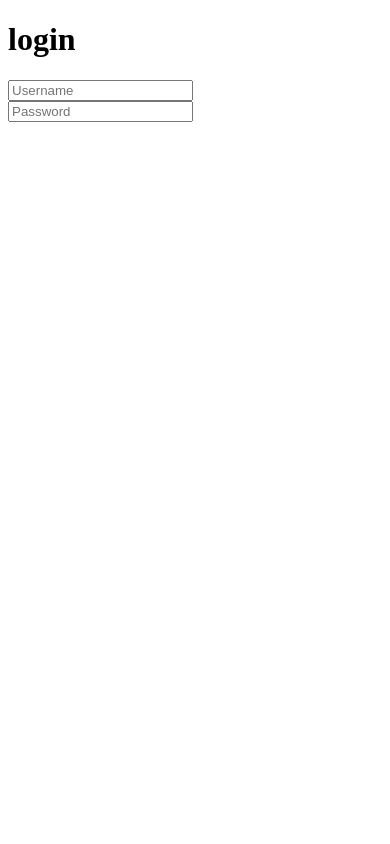
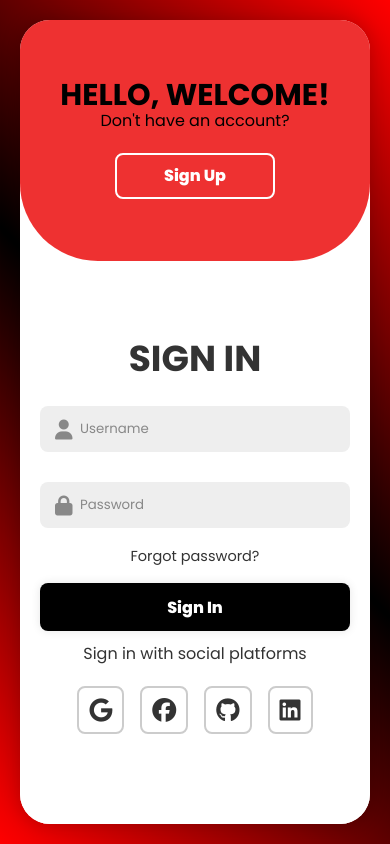
Before and after one commit to dlakk/movieHive, a plain HTML site: page login.html in a window 390 px wide. Drawn offline with Linux system fonts and the light colour scheme.

Commit message:
added a login feature

```diff
--- /dev/null
+++ b/login.css
@@ -0,0 +1,291 @@
+@import url("https://fonts.googleapis.com/css2?family=Lato:ital,wght@0,100;0,300;0,400;0,700;0,900;1,100;1,300;1,400;1,700;1,900&family=Poppins:ital,wght@0,100;0,200;0,300;0,400;0,500;0,600;0,700;0,800;0,900;1,100;1,200;1,300;1,400;1,500;1,600;1,700;1,800;1,900&display=swap");
+
+* {
+  box-sizing: border-box;
+  padding: 0;
+  margin: 0;
+  font-family: "Poppins", sans-serif;
+}
+
+body {
+  display: flex;
+  justify-content: center;
+  align-items: center;
+  min-height: 100vh;
+  background: linear-gradient(45deg, red, black, red);
+}
+
+/* Main container for form */
+.form-container {
+  position: relative;
+  width: 850px;
+  height: 550px;
+  background: #fff;
+  border-radius: 30px;
+  box-shadow: 0 0 20px rgba(0, 0, 0, 0.2);
+  overflow: hidden;
+  display: flex;
+  margin: 20px;
+}
+
+/* Sign In Box */
+.form-box {
+  position: absolute;
+  width: 50%;
+  height: 100%;
+  padding: 40px;
+  background: #fff;
+  display: flex;
+  justify-content: center;
+  align-items: center;
+  color: #333;
+  text-align: center;
+  z-index: 1;
+  transition: transform 0.6s ease-in-out 1.2s;
+}
+
+/* Sign In form is initially on the right */
+.form-box.sign-in {
+  right: 0;
+  transform: translateX(0);
+}
+
+/* Sign Up form initially on the left, should be hidden */
+.form-box.sign-up {
+  left: 0;
+  transform: translateX(-100%);
+}
+
+/* When toggled to active, sign-up form should move into view */
+.form-container.active .form-box.sign-up {
+  transform: translateX(0);
+}
+
+/* When toggled, sign-in form should move out of view */
+.form-container.active .form-box.sign-in {
+  transform: translateX(100%);
+}
+
+/* Heading */
+.form-container h1 {
+  font-size: 36px;
+  margin: -10px 0;
+  text-transform: uppercase;
+}
+
+/* Input styling */
+.input-box {
+  position: relative;
+  margin: 30px 0;
+}
+
+.input-box input {
+  width: 100%;
+  padding: 13px 20px 13px 40px;
+  background: #eee;
+  border-radius: 8px;
+  border: none;
+  outline: none;
+  font-weight: 500;
+}
+
+.input-box input::placeholder {
+  color: #888;
+  font-weight: 400;
+}
+
+.input-box i {
+  position: absolute;
+  left: 20px;
+  top: 30%;
+  font-size: 20px;
+  color: #888;
+  margin-left: -5px;
+}
+
+/* Forgot Password */
+.forgot-pass {
+  margin: -15px 0 15px;
+}
+
+.forgot-pass a {
+  font-size: 14.5px;
+  color: #333;
+  text-decoration: none;
+}
+
+/* Button styling */
+.btn {
+  width: 100%;
+  height: 48px;
+  background: black;
+  border-radius: 8px;
+  box-shadow: 0 0 10px rgba(0, 0, 0, 0.1);
+  border: none;
+  cursor: pointer;
+  font-size: 16px;
+  color: #fff;
+  font-weight: 800;
+  transition: 0.5s ease;
+}
+
+.btn:hover {
+  background: #eb0606f8;
+}
+form P{
+  padding: 10px;
+}
+
+/* Social Icons */
+.social-icons{
+  display: flex;
+  justify-content: center;
+}
+.social-icons a {
+  display: inline-flex;
+  padding: 10px;
+  border: 2px solid #ccc;
+  border-radius: 8px;
+  font-size: 24px;
+  color: #333;
+  text-decoration: none;
+  margin: 10px 8px;
+}
+
+.social-icons a:hover {
+  background: #eb0606d2;
+  color: #fff;
+  border-color: #eb0606d2;
+  transform: scale(1.1);
+  transition: all 0.3s ease;
+}
+
+/* Toggle Button Box */
+.toggle-box {
+  position: absolute;
+  width: 100%;
+  height: 100%;
+  z-index: 0;
+  /* color: black; */
+}
+
+.toggle-box::before {
+  content: "";
+  position: absolute;
+  left: -250%;
+  width: 300%;
+  height: 100%;
+  background: #eb0606d2;
+  border-radius: 150px;
+  z-index: 2;
+  transition: 1.8s ease-in-out;
+}
+
+/* Active state of the toggle box */
+.form-container.active .toggle-box::before {
+  left: 50%;
+}
+
+/* Toggle Panels for switching between Sign In and Sign Up */
+.toggle-panel {
+  position: absolute;
+  width: 50%;
+  height: 100%;
+  color: black;
+  display: flex;
+  flex-direction: column;
+  align-items: center;
+  justify-content: center;
+  z-index: 2;
+  transition: 0.6s ease-in-out;
+}
+
+/* Left panel (for Sign Up) */
+.toggle-panel.toggle-left {
+  left: 0;
+  transition-delay: 1.2s;
+}
+
+/* Active state of the left panel (move left to hide) */
+.form-container.active .toggle-panel.toggle-left {
+  left: -50%;
+  transition-delay: 0.6s;
+}
+
+/* Right panel (for Sign In) */
+.toggle-panel.toggle-right {
+  right: -50%;
+  transition-delay: 0.6s;
+}
+
+/* Active state of the right panel (move right to show) */
+.form-container.active .toggle-panel.toggle-right {
+  right: 0;
+  transition-delay: 1.2s;
+}
+
+/* Text and button inside toggle panel */
+.toggle-panel p {
+  margin-bottom: 20px;
+}
+
+.toggle-panel .btn {
+  width: 160px;
+  height: 46px;
+  background: transparent;
+  border: 2px solid #fff;
+  box-shadow: none;
+}
+@media screen and (max-width: 650px){
+  .form-container{
+    height: calc(100vh - 40px);
+  }
+  .form-box{
+    width: 100%;
+    height: 70%;
+    bottom: 0;
+  }
+  .form-container.active .form-box{
+    right: 0;
+    bottom: 30%;
+  }
+  .toggle-box::before{
+    left: 0;
+    top: -270%;
+    width: 100%;
+    height: 300%;
+    border-radius: 20vw;
+  }
+
+  .form-container.active .toggle-box::before{
+    left: 0;
+    top: 70%;
+  }
+  .toggle-panel{
+    width: 100%;
+    height: 30%;
+  }
+  .toggle-panel.toggle-left{
+    top: 0;
+  }
+  .form-container.active .toggle-panel.toggle-left{
+    left: 0;
+    top: -30%;
+  }
+  .toggle-panel.toggle-right{
+    right: 0;
+    bottom: -30%;
+  }
+  .form-container.active .toggle-panel.toggle-right{
+    bottom: 0;
+  }
+}
+
+@media screen and (max-width: 650px){
+  .form-box{
+    padding: 20px;
+  }
+  .toggle-panel h1{
+    font-size: 30px;
+  }
+}
--- a/login.html
+++ b/login.html
@@ -1,33 +1,100 @@
 <!DOCTYPE html>
 <html lang="en">
   <head>
-    <meta charset="UTF-8">
-    <meta name="viewport" content="width=device-width, initial-scale=1.0">
-    <link rel="icon" href="favicon.ico" type="image/x-icon">
-    <link rel="stylesheet" href="login.css">
-    <script src="https://kit.fontawesome.com/eb6f5be20f.js" crossorigin="anonymous"></script>
+    <meta charset="UTF-8" />
+    <meta name="viewport" content="width=device-width, initial-scale=1.0" />
+    <link rel="icon" href="favicon.ico" type="image/x-icon" />
+    <link rel="stylesheet" href="login.css" />
+    <script
+      src="https://kit.fontawesome.com/eb6f5be20f.js"
+      crossorigin="anonymous"
+    ></script>
     <title>MovieHive</title>
   </head>
   <body>
-  <div class="form-container">
-    <div class="form-box login">
+    <div class="form-container" id="container">
+      <div class="form-box sign-in">
         <form action="" method="post">
-        <h1>login</h1>
+          <h1>Sign In</h1>
           <div class="input-box">
-          <input type="text" name="" id="" placeholder="Username" required>
+            <i class="fa-solid fa-user"></i>
+            <input type="text" name="username" placeholder="Username" required />
           </div>
           <div class="input-box">
-        <input type="password" name="" id="" placeholder="Password" required>
+            <i class="fa-solid fa-lock"></i>
+            <input
+              type="password"
+              name="passwd"
+              placeholder="Password"
+              required
+            />
+          </div>
+          <div class="forgot-pass">
+            <a href="http://" target="_blank" rel="noopener noreferrer"
+              >Forgot password?</a
+            >
+          </div>
+          <button type="submit" class="btn">Sign In</button>
+          <p>Sign in with social platforms</p>
+          <div class="social-icons">
+            <a href="#"><i class="fa-brands fa-google"></i></a>
+            <a href="#"><i class="fa-brands fa-facebook"></i></a>
+            <a href="#"><i class="fa-brands fa-github"></i></a>
+            <a href="#"><i class="fa-brands fa-linkedin"></i></a>
           </div>
         </form>
       </div>
+
+      <div class="form-box sign-up">
+        <form action="" method="post">
+          <h1>Sign Up</h1>
+          <div class="input-box">
+            <i class="fa-solid fa-user"></i>
+            <input type="text" name="username" placeholder="Username" required />
           </div>
+          <div class="input-box">
+            <i class="fa-solid fa-envelope"></i>
+            <input type="email" name="email" placeholder="Email" required />
+          </div>
+          <div class="input-box">
+            <i class="fa-solid fa-lock"></i>
+            <input
+              type="password"
+              name=""
+              placeholder="Password"
+              required
+            />
+          </div>
+          <button type="submit" class="btn">Sign Up</button>
+          <p>Sign up with social platforms</p>
+          <div class="social-icons">
+            <a href="#"><i class="fa-brands fa-google"></i></a>
+            <a href="#"><i class="fa-brands fa-facebook"></i></a>
+            <a href="#"><i class="fa-brands fa-github"></i></a>
+            <a href="#"><i class="fa-brands fa-linkedin"></i></a>
+          </div>
+        </form>
+      </div>
+      <div class="toggle-box">
+        <div class="toggle-panel toggle-left">
+          <h1>Hello, welcome!</h1>
+          <p>Don't have an account?</p>
+          <button class="btn sign-upBtn" id="signUp">Sign Up</button>
+        </div>
+        <div class="toggle-panel toggle-right">
+          <h1>Welcome Back!</h1>
+          <p>Already have an account?</p>
+          <button class="btn sign-inBtn" id="signIn">Sign In</button>
+        </div>
+      </div>
+    </div>
+    <script src="sign.js"></script>
   </body>
 </html>
 
 <!-- tomorrow -->
 <!--
  *check redirection to the login page
- *finish the sighn up and login page
+ *finish the sign up and login page
  *find a way to play the trailer on the same page without redirection to youtube
  -->
--- a/script.js
+++ b/script.js
@@ -35,7 +35,7 @@ document.addEventListener("DOMContentLoaded", async () => {
         "https://api.themoviedb.org/3/trending/movie/week?api_key=5e5b8093e7d7736405fb91d83905aaab"
       );
       const data = await res.json();
-      console.log(data);
+
       return data.results;
     } catch (error) {
       console.error("Error fetching movies:", error);
@@ -54,6 +54,8 @@ document.addEventListener("DOMContentLoaded", async () => {
       return [];
     }
   };
+
+
   const fetchVideos = async (movieId) => {
     try {
       const res = await fetch(
--- /dev/null
+++ b/sign.js
@@ -0,0 +1,14 @@
+// Select buttons and container
+const signUpBtn = document.getElementById('signUp');
+const signInBtn = document.getElementById('signIn');
+const formContainer = document.getElementById('container');
+
+// Add event listeners to toggle the active class
+signUpBtn.addEventListener('click', () => {
+  formContainer.classList.add('active'); // Activate sign-up view
+  console.log("ctivated");
+});
+
+signInBtn.addEventListener('click', () => {
+  formContainer.classList.remove('active'); // Activate sign-in view
+});
--- a/style.css
+++ b/style.css
@@ -4,6 +4,7 @@
   padding: 0;
   margin: 0;
   color: white;
+  font-family: 'Poppins', sans-serif;
 
 }
 a{
@@ -14,7 +15,7 @@ body{
   width: 100%;
   height: 100vh;
   background-color: rgb(45, 45, 45);
-  font-family: 'Poppins', sans-serif;
+
   overflow-x: hidden;
 
 }
@@ -373,6 +374,44 @@ z-index: 2;
 #thumbnail-slide .slide .content {
   display: none;
 }
+/* video modal */
+/* Modal styles */
+.video-modal {
+  display: none; /* Hidden by default */
+  position: fixed;
+  top: 0;
+  left: 0;
+  width: 100%;
+  height: 100%;
+  background: rgba(0, 0, 0, 0.8); /* Semi-transparent background */
+  justify-content: center;
+  align-items: center;
+  z-index: 1000; /* Make sure it's on top */
+}
+
+.modal-content {
+  position: relative;
+  background-color: #fff;
+  padding: 20px;
+  border-radius: 10px;
+}
+
+#videoIframe {
+  width: 100%;
+  max-width: 800px;
+  height: 450px;
+}
+
+.close-btn {
+  position: absolute;
+  top: 10px;
+  right: 10px;
+  color: #fff;
+  font-size: 36px;
+  cursor: pointer;
+}
+
+/* end video modal */
 
 .arrows{
   position: absolute;
```
Also changed, not shown: index.html (+7 -0 lines). Lines whose indentation alone changed are shown as unchanged.
